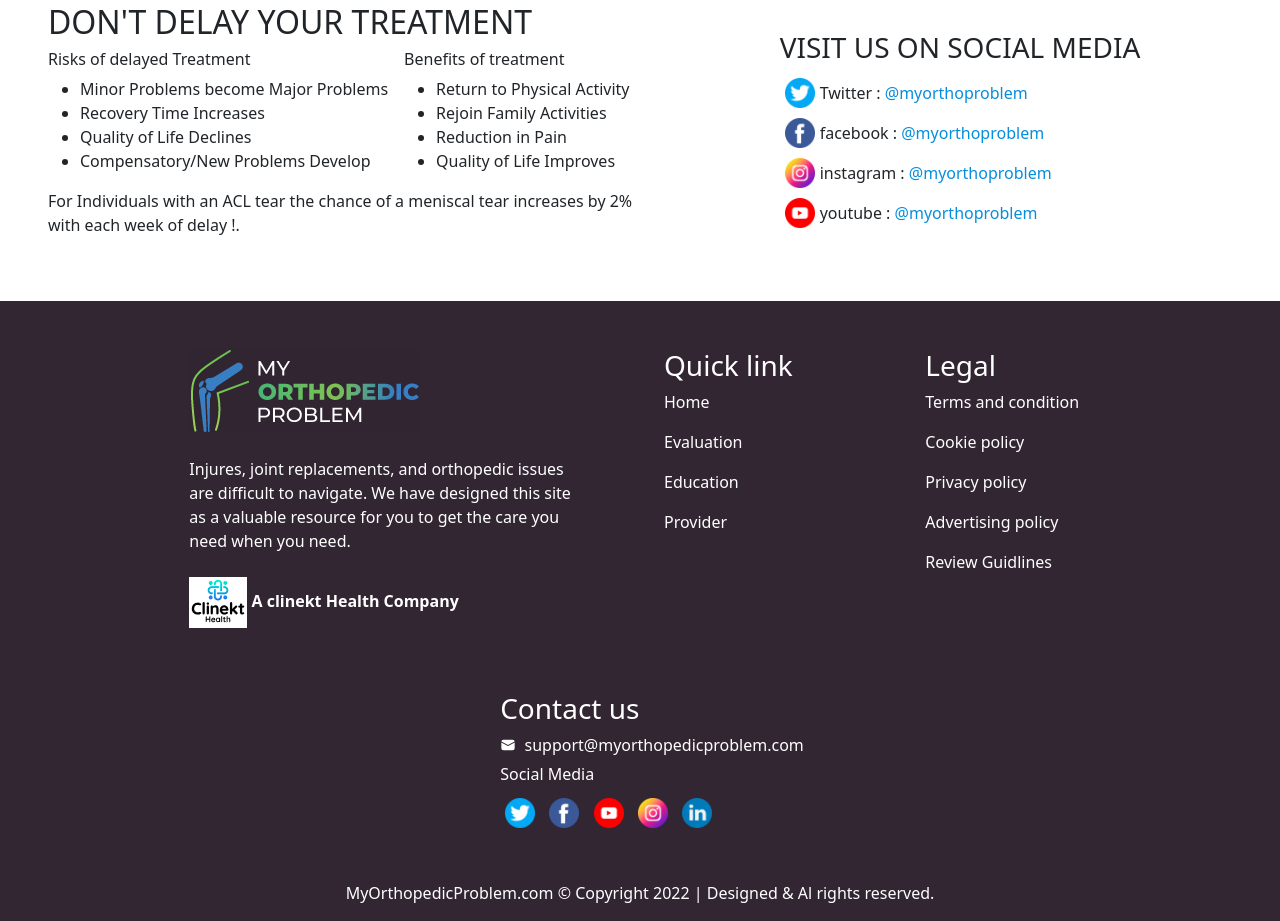
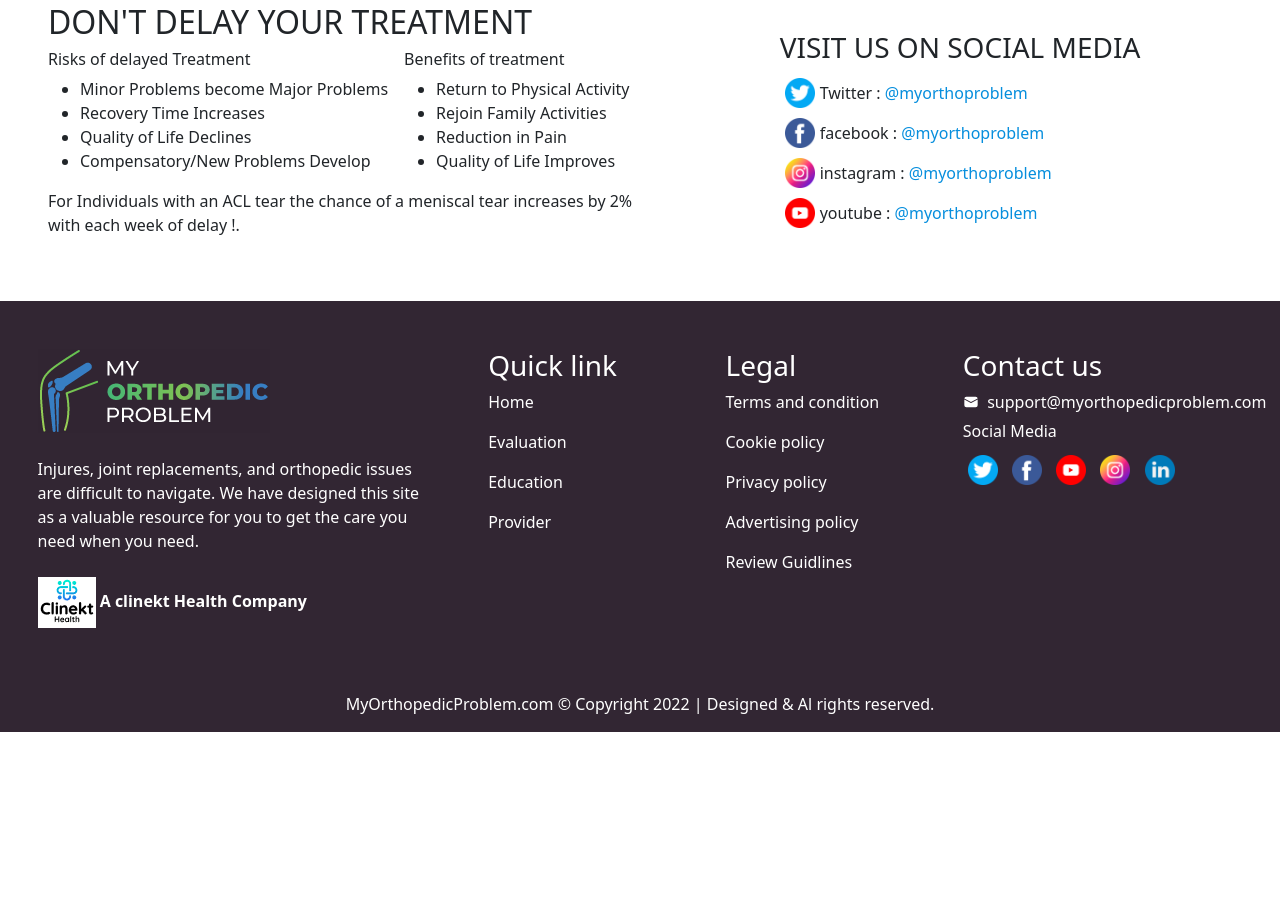
Before and after one commit to Nithish1206/orthopedic, a plain HTML site: page index.html in a window 1280 px wide. Shown: the part 4074-4995 px from the top of the page. After the commit the page ends 4806 px from the top, so only its background shows below. Drawn offline with Linux system fonts and the light colour scheme.

Commit message:
modified gap in contact page

```diff
--- a/index.html
+++ b/index.html
@@ -604,7 +604,7 @@
   <!-- contact us -->
   <footer class="row text-white m-0 p-0 d-flex  justify-content-center" style="background-color: #322633ff">
     <div
-      class="row p-0 m-0 my-5 d-flex justify-content-start justify-content-lg-evenly justify-content-xl-center gap-0 gap-xl-5">
+      class="row p-0 m-0 my-5 d-flex justify-content-start justify-content-lg-evenly justify-content-xl-center gap-0 gap-xl-4">
       <div class="col-12 col-lg-4 mb-3 ps-4">
         <img src="./assets/images/orthopedic_contact_logo.png" alt="logo" class="img-fluid" />
         <p class="my-4">
```
